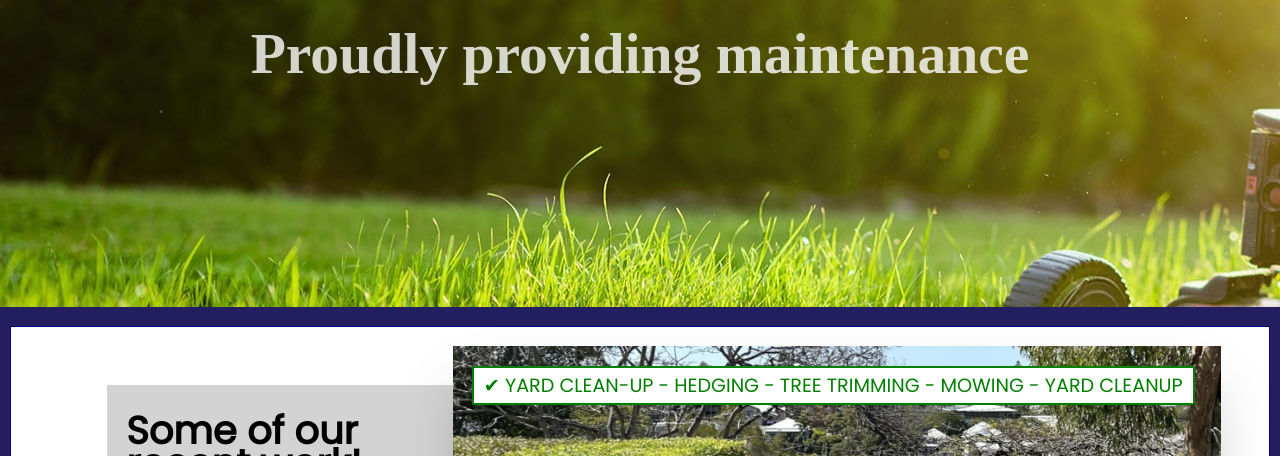
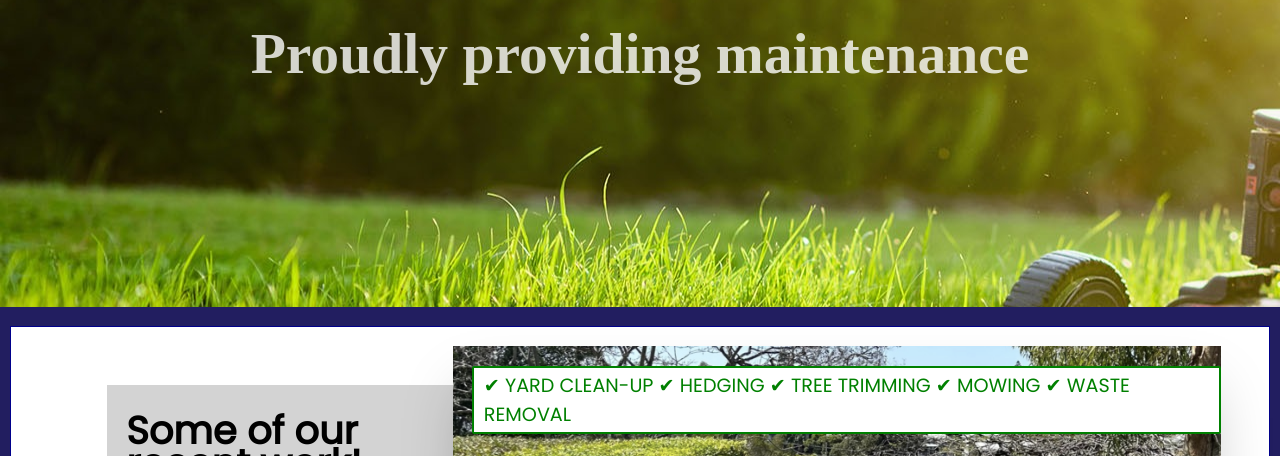
Before and after one commit to cameronkil/gbmaintenance, a plain HTML site: page index.html in a window 1280 px wide. Shown: the part 496-952 px from the top of the page. Drawn offline with nearby package versions, Linux system fonts and the light colour scheme; a script that the page names is missing; a web font is replaced by a local one.

Commit message:
Update index.html

```diff
--- a/index.html
+++ b/index.html
@@ -94,7 +94,7 @@
 
                     <img id="slide-3" src="hedge3.png"/>
                     <div class="product-text">
-                        <h5><span>✔</span> Yard clean-up - Hedging - Tree trimming - Mowing - Yard cleanup</h5>
+                        <h5><span>✔</span> Yard clean-up <span>✔</span> Hedging <span>✔</span> Tree trimming <span>✔</span> Mowing <span>✔</span> Waste Removal</h5>
                     </div>
 
 
```
